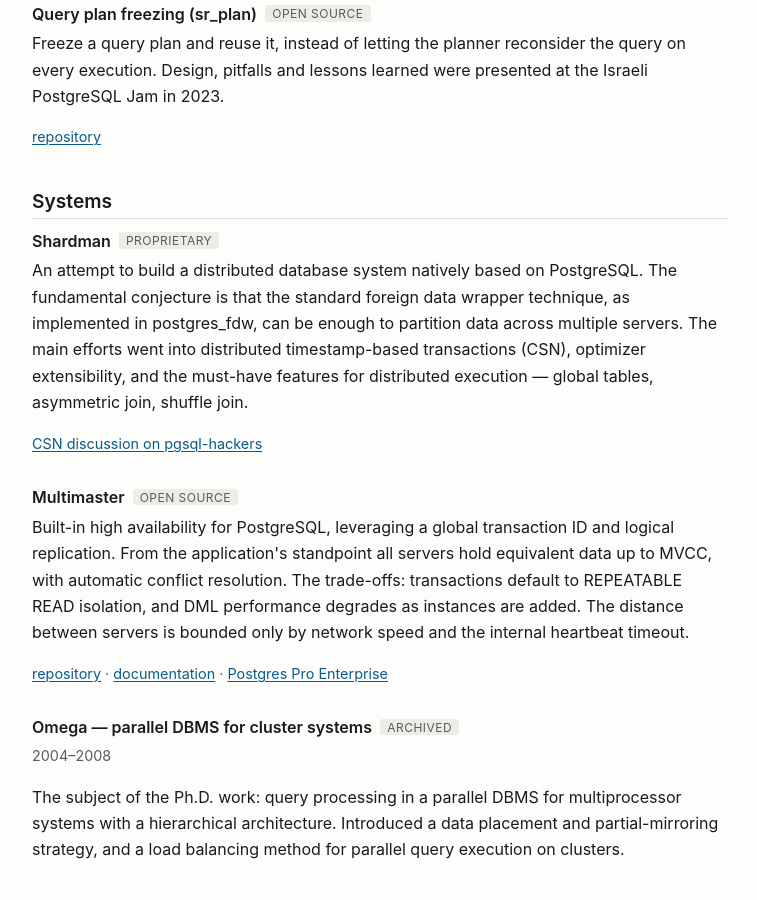
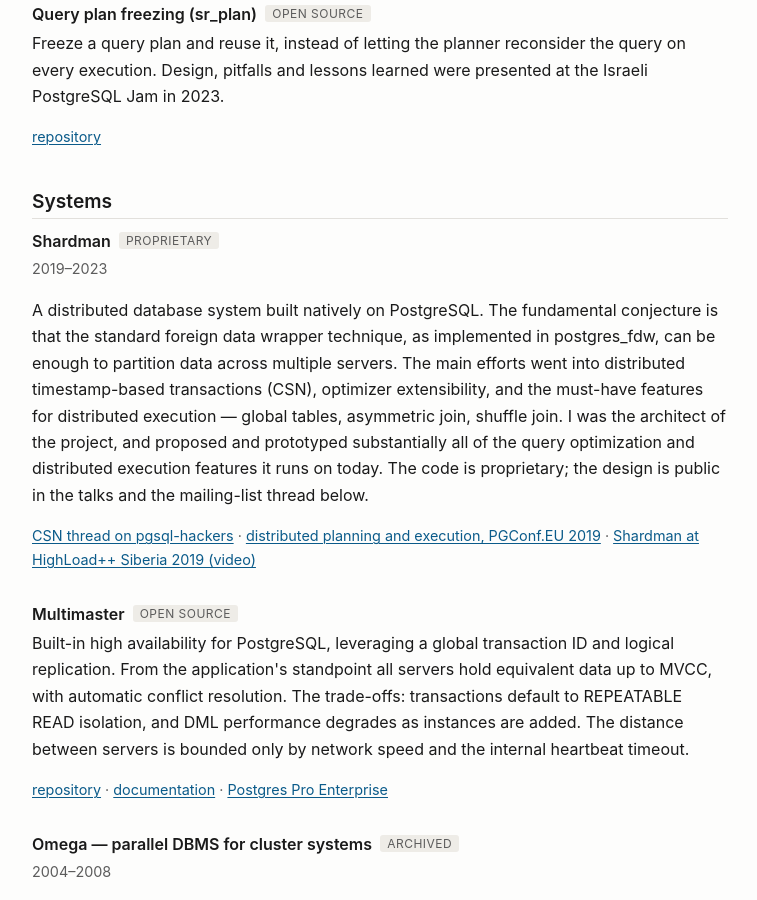
Before and after one commit to danolivo/danolivo.github.io, a Jekyll site: the page built from projects.md, in a window 1280 px wide and 900 px high, scrolled down 2910 px. Shown: the whole window, without its empty margins (260-1017 px from the left). Built offline with Jekyll 4.4.1, drawn with Linux system fonts in a browser that asks for light colours.

Commit message:
Record the Shardman architect role, with its public corroboration
The Shardman entry described the system without saying what his part in it
was. He was the architect, and proposed and prototyped substantially all of
the query optimization and distributed execution features it runs on today.

The code is proprietary, so a reader cannot check it. The entry therefore
links the public design record instead: the CSN thread on pgsql-hackers, the
PGConf.EU 2019 talk on distributed planning and execution, and the HighLoad++
Siberia 2019 talk on Shardman itself.

Co-Authored-By: Claude Opus 5 <noreply@anthropic.com>

```diff
--- a/_data/cv.yml
+++ b/_data/cv.yml
@@ -47,10 +47,12 @@ experience:
       - role: PostgreSQL Core Developer, Tech Lead
         period: Oct 2021 — Apr 2023
         body: >-
-          Designed the query plan freezing extension (sr_plan) and architected
-          the Shardman prototype, a distributed database system built on
-          PostgreSQL. Began the self-join elimination and GROUP BY reordering
-          work that later landed in PostgreSQL 18 and 17.
+          Architect of Shardman, a distributed database system built on
+          PostgreSQL: proposed and prototyped substantially all of the query
+          optimization and distributed execution features it runs on today.
+          Designed the query plan freezing extension (sr_plan). Began the
+          self-join elimination and GROUP BY reordering work that later landed
+          in PostgreSQL 18 and 17.
       - role: PostgreSQL Core Developer
         period: Dec 2017 — Oct 2021
         body: >-
--- a/_data/projects.yml
+++ b/_data/projects.yml
@@ -180,18 +180,27 @@
 
 - name: Shardman
   group: system
+  years: 2019–2023
   status: proprietary
   body: >-
-    An attempt to build a distributed database system natively based on
-    PostgreSQL. The fundamental conjecture is that the standard foreign data
-    wrapper technique, as implemented in postgres_fdw, can be enough to partition
-    data across multiple servers. The main efforts went into distributed
-    timestamp-based transactions (CSN), optimizer extensibility, and the
-    must-have features for distributed execution — global tables, asymmetric
-    join, shuffle join.
+    A distributed database system built natively on PostgreSQL. The fundamental
+    conjecture is that the standard foreign data wrapper technique, as
+    implemented in postgres_fdw, can be enough to partition data across multiple
+    servers. The main efforts went into distributed timestamp-based transactions
+    (CSN), optimizer extensibility, and the must-have features for distributed
+    execution — global tables, asymmetric join, shuffle join.
+
+    I was the architect of the project, and proposed and prototyped
+    substantially all of the query optimization and distributed execution
+    features it runs on today. The code is proprietary; the design is public in
+    the talks and the mailing-list thread below.
   links:
-    - name: CSN discussion on pgsql-hackers
+    - name: CSN thread on pgsql-hackers
       url: https://www.postgresql.org/message-id/flat/07b2c899-4ed0-4c87-1327-23c750311248%40postgrespro.ru
+    - name: distributed planning and execution, PGConf.EU 2019
+      url: https://www.postgresql.eu/events/pgconfeu2019/schedule/session/2594-beyond-the-pushdowns-distributed-query-planning-and-execution/
+    - name: Shardman at HighLoad++ Siberia 2019 (video)
+      url: https://youtu.be/IoNGmwgo9ZY
 
 - name: Multimaster
   group: system
```
